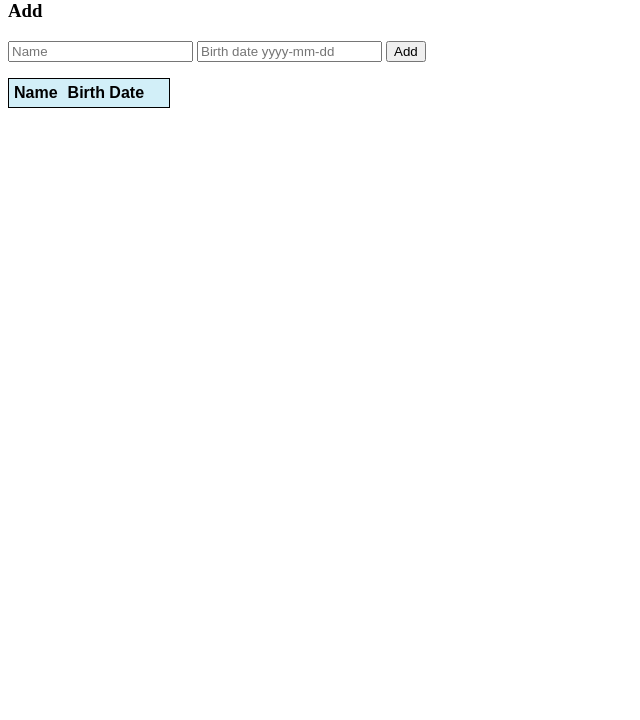
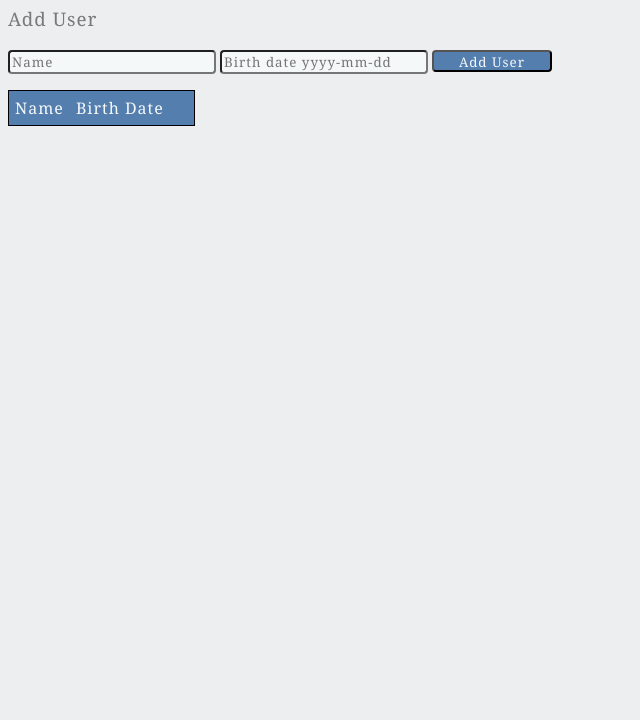
Before and after one commit to Meganweaver87/NEW_WEBAPI_VIDEO, a plain HTML site: page Catalog/wwwroot/index.html in a window 1280 px wide. Shown: the part 80-800 px from the top of the page, without its empty margins (0-640 px from the left). Drawn offline with Linux system fonts and the light colour scheme; no server answers.

Commit message:
"Add styling"

```diff
--- a/Catalog/wwwroot/css/site.css
+++ b/Catalog/wwwroot/css/site.css
@@ -1,24 +1,111 @@
+body {
+    background-color: #eceeef;
+}
+
+h1 {
+    font-family: Georgia, 'Times New Roman', Times, serif;
+    font-weight: lighter;
+    letter-spacing: 1px;
+    color: #737576;
+}
+
+h3 {
+    font-family: Georgia, 'Times New Roman', Times, serif;
+    font-weight: lighter;
+    letter-spacing: 1px;
+    color:#77797a;
+}
+
 input[type='submit'], button, [aria-label] {
+    font-family: Georgia, 'Times New Roman', Times, serif;
+    letter-spacing: 1px;
     cursor: pointer;
+    background-color: #547eae;
+    color: #f5f8f9;
+    border-radius: 4px;
 }
+
+input[type='submit']:hover, button, [aria-label] {
+    background-color: #608ec3;
+}
+
+
+.button { /* adopts the styling from the input code blocks, appears on add, save, and cancel edit buttons */
+    height: 22px;
+    width: 120px;
+    background-color: #547eae;
+}
+
+
+.button:hover {
+    /* background-color:beige; */
+    background-color: #608ec3;
+}
+
+
+input[type="text"] {
+    font-family: Georgia, 'Times New Roman', Times, serif;
+    letter-spacing: 1px;
+    background-color: #f5f8f9;
+    border-radius: 4px;
+}
+
 
 #editForm {
     display: none;
 }
 
+.add-name {
+    font-family: Georgia, 'Times New Roman', Times, serif;
+    letter-spacing: 1px;
+    width: 200px;
+    background-color: #eceeef;
+}
+
+.add-dob {
+    font-family: Georgia, 'Times New Roman', Times, serif;
+    letter-spacing: 1px;
+    width: 200px;
+    background-color: #eceeef;
+}
+
+.edit-name {
+    font-family: Georgia, 'Times New Roman', Times, serif;
+    letter-spacing: 1px;
+    width: 200px;
+    background-color: #eceeef;
+}
+
+.edit-dob {
+    font-family: Georgia, 'Times New Roman', Times, serif;
+    letter-spacing: 1px;
+    width: 200px;
+    background-color: #eceeef;
+}
+
 table {
-    font-family: Arial, sans-serif;
+    font-family: Georgia, 'Times New Roman', Times, serif;
     border: 1px solid;
     border-radius:4px;
     border-collapse: collapse;
+    padding: 8px;
 }
 
 th {
-    background-color: #d2eff8;
-    padding: 5px;
+    background-color: #547eae;
+    color: #f5f8f9;
+    letter-spacing: 1px;
+    padding: 6px;
+    font-weight: lighter;
 }
 
 td {
-    border: 1px solid;
-    padding: 8px;
+    border-bottom: 1px solid;
+    padding: 12px;
+    background-color: #eceeef;
+    letter-spacing: 1px;
 }
+
+td:hover {
+    background-color: #f5f8f9;
+}
--- a/Catalog/wwwroot/index.html
+++ b/Catalog/wwwroot/index.html
@@ -8,11 +8,11 @@
 
 <body>
     <h1>Rxminder</h1>
-    <h3>Add</h3>
+    <h3>Add User</h3>
     <form action="javascript:void(0);" method="POST" onsubmit="addUserInfo()">
-        <input type="text" id="add-name" placeholder="Name">
-        <input type="text" id="add-dob" placeholder="Birth date yyyy-mm-dd">
-        <input type="submit" value="Add">
+        <input type="text" id="add-name" placeholder="Name" class="add-name">
+        <input type="text" id="add-dob" placeholder="Birth date yyyy-mm-dd" class="add-dob">
+        <input type="submit" value="Add User" class="button">
     </form>
 
 
@@ -20,9 +20,9 @@
         <h3>Edit</h3>
         <form action="javascript:void(0);" onsubmit="updateUserInfo()">
             <input type="hidden" id="edit-id">
-            <input type="text" id="edit-name">
-            <input type="text" id="edit-dob">
-            <input type="submit" value="Save">
+            <input type="text" id="edit-name" class="edit-name">
+            <input type="text" id="edit-dob" class="edit-dob">
+            <input type="submit" value="Save Changes" class="button">
             <a onclick="closeInput()" aria-label="Close">&#10006;</a>
         </form>
     </div>
```
Also changed, not shown: 1 other file.
